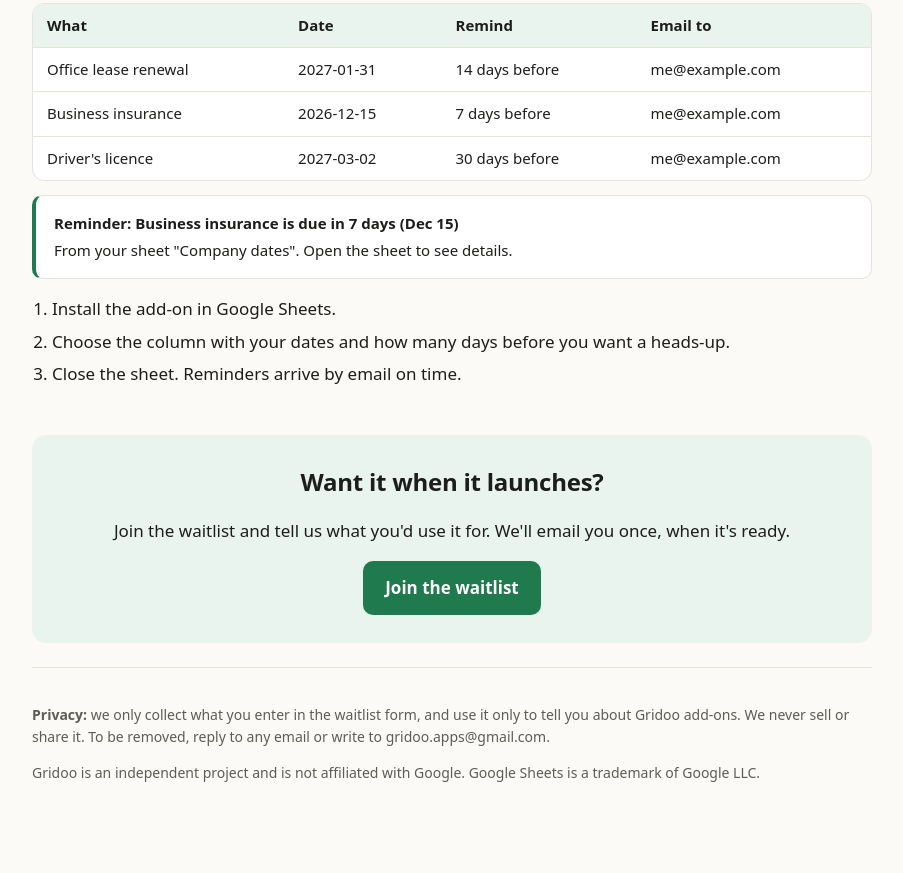
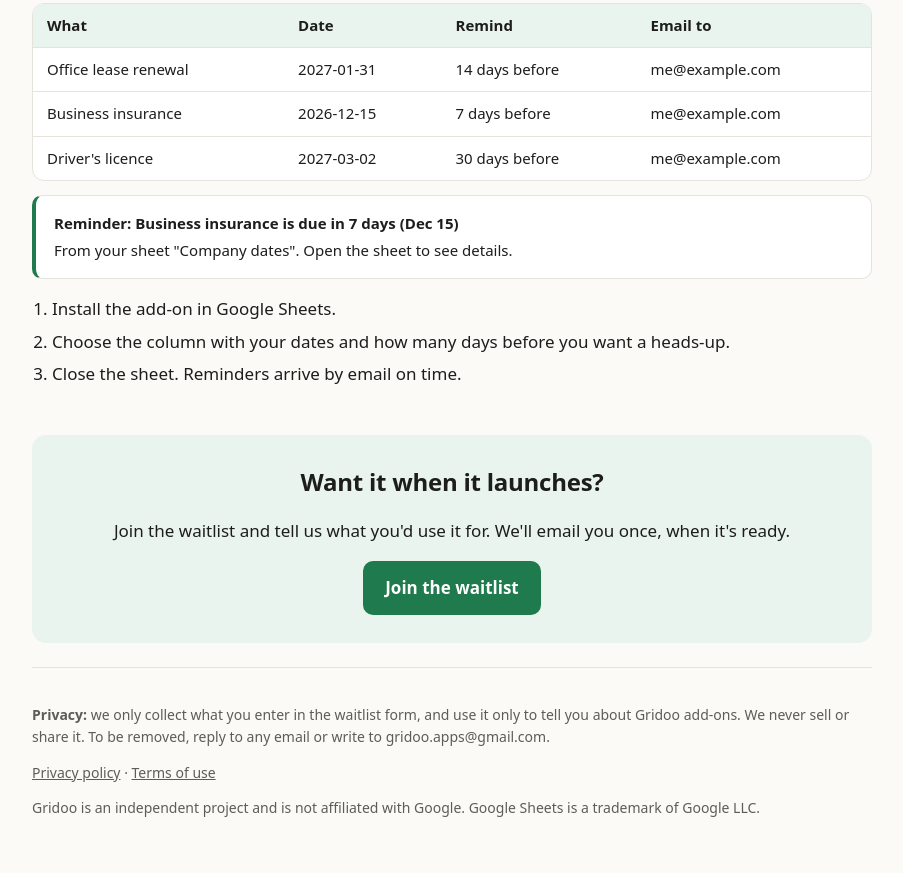
Before and after one commit to gridoo-apps/gridoo-apps.github.io, a plain HTML site: page index.html in a window 1280 px wide. Shown: the part 863-1736 px from the top of the page, without its empty margins (188-1091 px from the left). Before the commit the page ends 1700 px from the top, so only its background shows below. Drawn offline with Linux system fonts and the light colour scheme.

Commit message:
Update footer with privacy and terms links

```diff
--- a/index.html
+++ b/index.html
@@ -78,6 +78,7 @@
 
   <footer>
     <p><b>Privacy:</b> we only collect what you enter in the waitlist form, and use it only to tell you about Gridoo add-ons. We never sell or share it. To be removed, reply to any email or write to gridoo.apps@gmail.com.</p>
+    <p><a href="/privacy.html" style="color:inherit">Privacy policy</a> · <a href="/terms.html" style="color:inherit">Terms of use</a></p>
     <p>Gridoo is an independent project and is not affiliated with Google. Google Sheets is a trademark of Google LLC.</p>
   </footer>
 </div>
```
